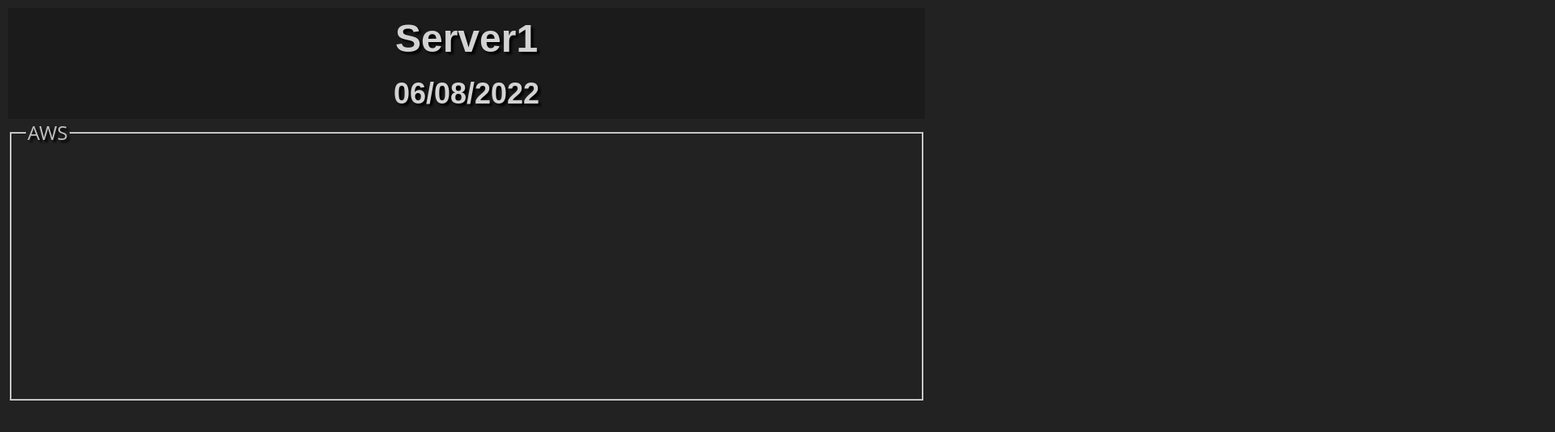
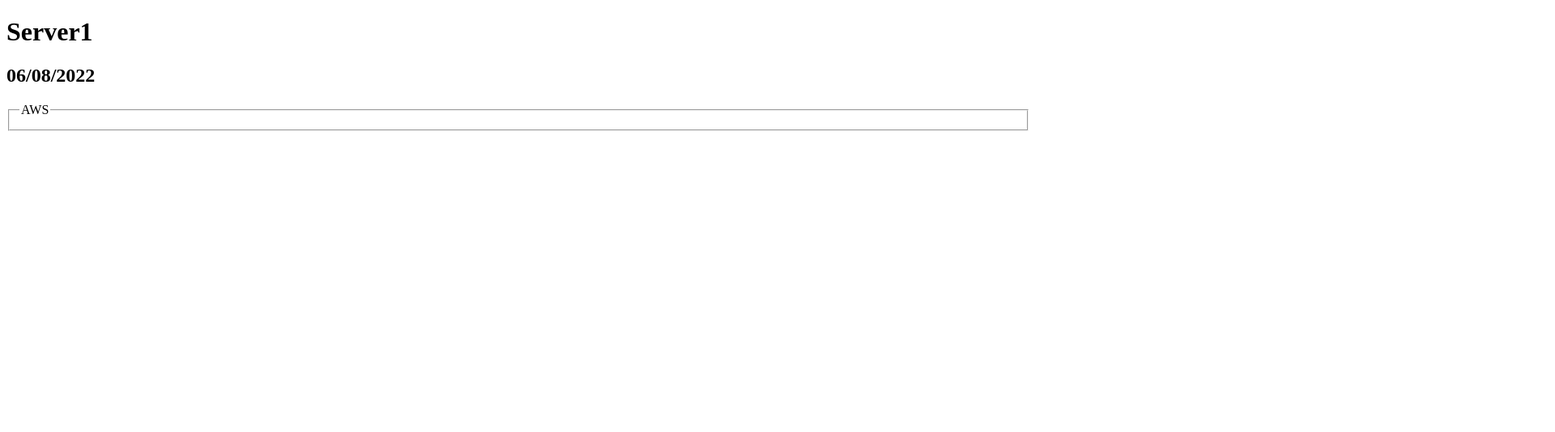
Before and after one commit to touihrimontassar/projet200, a plain HTML site: page index.html in a window 1280 px wide. Shown: the whole page at 81% size, 1920 px wide, since content can reach past the window. Drawn offline with Linux system fonts and the light colour scheme.

Commit message:
third commit

```diff
--- a/index.html
+++ b/index.html
@@ -2,7 +2,7 @@
 <html>
 <head>
 
- <link rel="stylesheet" href="style.css">
+
 </head>
 
 <body>
--- a/style.css
+++ /dev/null
@@ -1,98 +0,0 @@
-@CHARSET "UTF-8";
-
-body {
-    font-size: 1.5em;
-    padding: 0;
-    margin: 0;
-    width: 1920px;
-    height: 1080px;
-    overflow: hidden;
-    background-color: #222222;
-    color: silver;
-    text-shadow: #000 3px 3px 3px;
-    font-family: 'Open Sans', sans-serif;
-}
-
-body:after {
-    content: "";
-    display: block;
-    position: absolute;
-    top: 0;
-    left: 0;
-    background-image: url('lightblue_empty_grid.svg');
-    width: 100%;
-    height: 100%;
-    opacity: 0.05;
-    z-index: -1;
-}
-
-h1, h2, h3, h4, h5, h6 {
-    font-family: sans-serif;
-    text-align: center;
-    padding: 10px;
-    color: lightgray;
-    background: rgba(0, 0, 0, 0.2);
-    margin: 0;
-}
-
-p {
-    margin: 8px 0;
-}
-
-.left, .right {
-    width: 50%;
-    float: left;
-    padding: 10px;
-    box-sizing: border-box;
-}
-
-.left {
-    width: 60%;
-}
-
-.right {
-    width: 40%;
-    font-size: 0.9em;
-}
-
-
-.logs {
-    border: 0px;
-    overflow: auto;
-    height: 290px;
-    font-family: monospace;
-}
-
-.progress {
-    margin: 10px 0;
-    width: 100%;
-    height: 3px;
-    border: 1px solid #4c4646;
-    visibility: hidden;
-}
-
-.bar {
-    width: 0%;
-    height: 3px;
-    background-color: #fff;
-}
-
-#version {
-    position: fixed;
-    top: 5px;
-    left: 5px;
-}
-Footer
-© 2022 GitHub, Inc.
-Footer navigation
-Terms
-Privacy
-Security
-Status
-Docs
-Contact GitHub
-Pricing
-API
-Training
-Blog
-About
```
